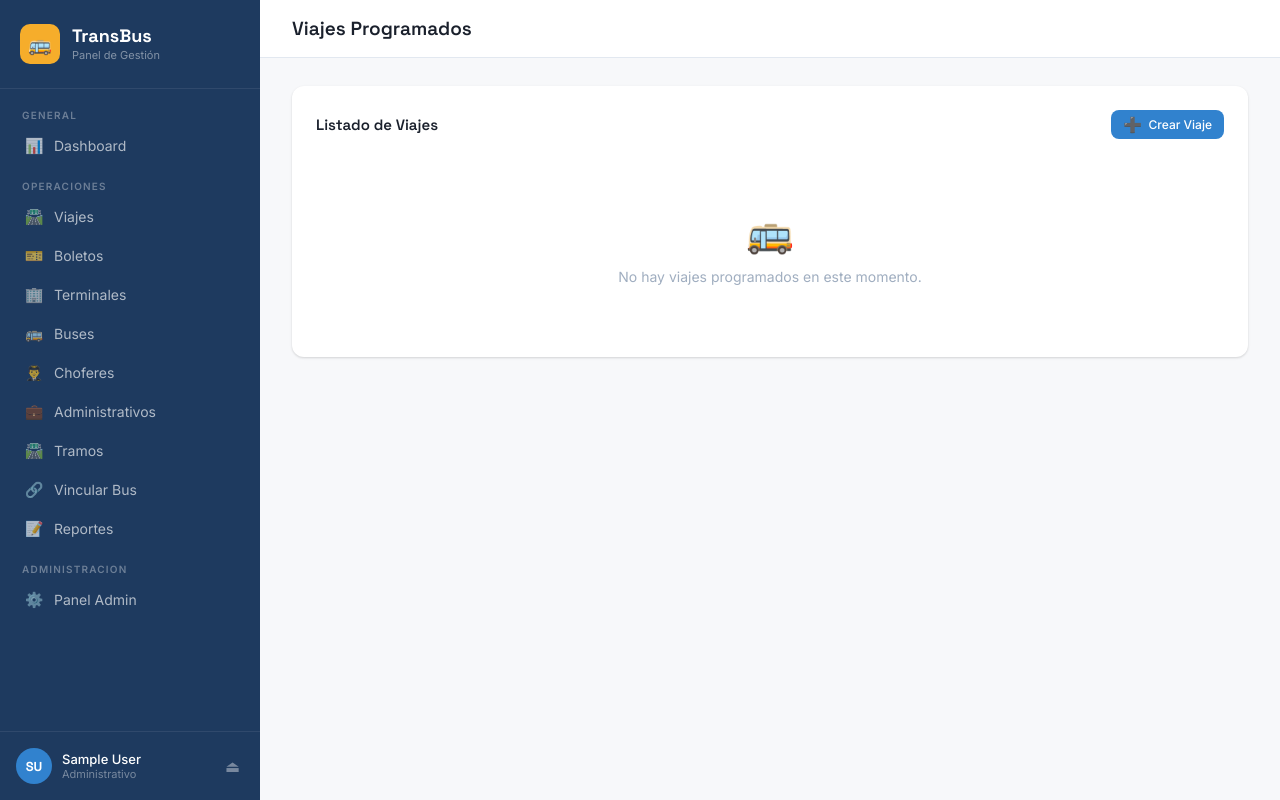
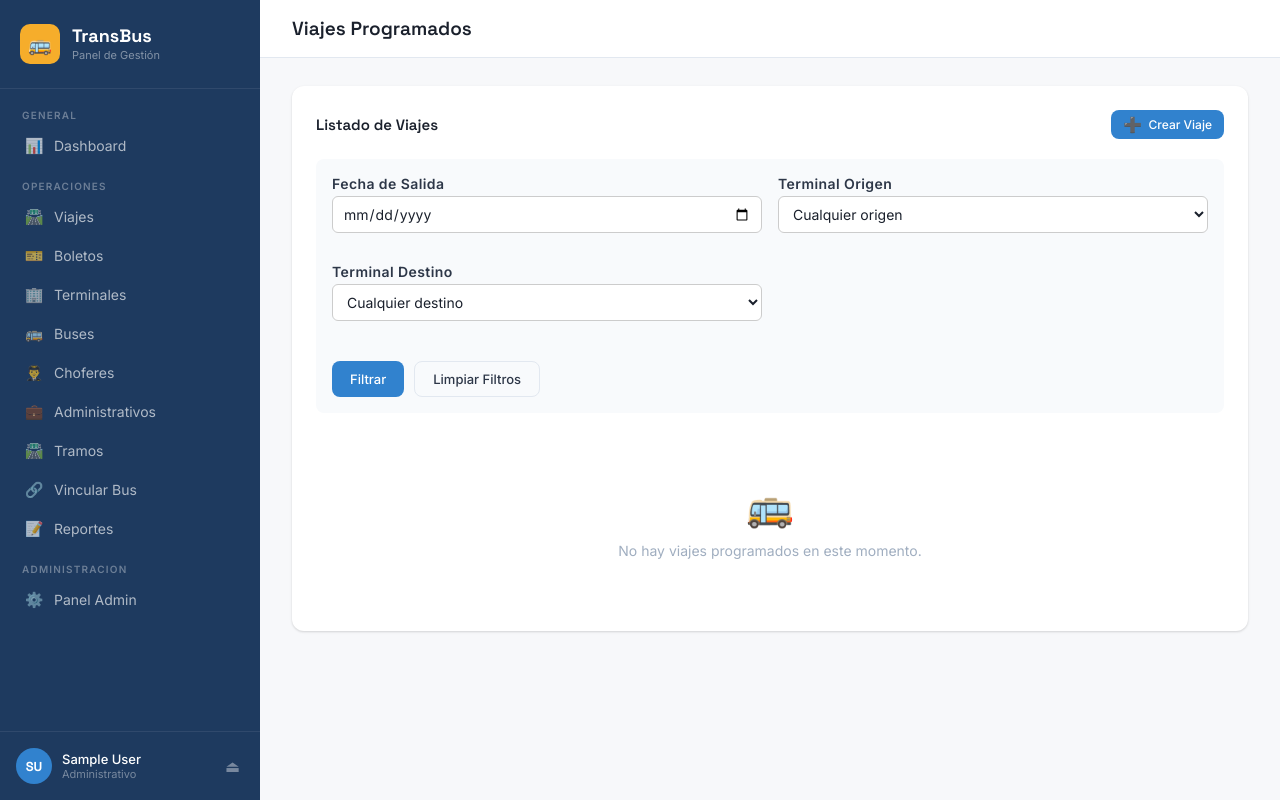
Before and after one commit to Canito301/Proyecto_BDD_Grupo8, a Django app: page /viajes/ in a window 1280 px wide. Run offline with Django 5.2, Linux system fonts and the light colour scheme; the visitor is signed in with stand-in values (Sample User, id 1); data that the repository does not hold is empty.

Commit message:
Se añade filtros viajes.

```diff
--- a/empresa_buses/settings.py
+++ b/empresa_buses/settings.py
@@ -53,9 +53,9 @@ WSGI_APPLICATION = 'empresa_buses.wsgi.application'
 DATABASES = {
     'default': {
         'ENGINE': 'django.db.backends.postgresql',
-        'NAME': 'proyectobdd8def',
-        'USER': 'grupo8',
-        'PASSWORD': 'ProyectoBDD_8',
+        'NAME': 'empresa_buses',
+        'USER': 'postgres',
+        'PASSWORD': 'pass1234',
         'HOST': 'localhost',
         'PORT': '5432',
         'OPTIONS': {
--- a/terminales/templates/viajes/lista_viajes.html
+++ b/terminales/templates/viajes/lista_viajes.html
@@ -11,6 +11,42 @@
             <span class="nav-icon">➕</span> Crear Viaje
         </button>
     </div>
+
+    <form method="get" class="form-grid" style="margin-bottom:20px; background: #f8fafc; padding: 16px; border-radius: 8px; margin-top: 15px;">
+        <div class="form-group">
+            <label>Fecha de Salida</label>
+            <input type="date" name="fecha" value="{{ q_fecha }}">
+        </div>
+
+        <div class="form-group">
+            <label>Terminal Origen</label>
+            <select name="origen">
+                <option value="">Cualquier origen</option>
+                {% for term in terminales %}
+                    <option value="{{ term.id_terminal }}" {% if q_origen == term.id_terminal|stringformat:"i" %}selected{% endif %}>
+                        {{ term.nombre }}
+                    </option>
+                {% endfor %}
+            </select>
+        </div>
+
+        <div class="form-group">
+            <label>Terminal Destino</label>
+            <select name="destino">
+                <option value="">Cualquier destino</option>
+                {% for term in terminales %}
+                    <option value="{{ term.id_terminal }}" {% if q_destino == term.id_terminal|stringformat:"i" %}selected{% endif %}>
+                        {{ term.nombre }}
+                    </option>
+                {% endfor %}
+            </select>
+        </div>
+
+        <div style="grid-column: 1 / -1; display: flex; gap: 10px; margin-top: 10px;">
+            <button type="submit" class="btn btn-primary">Filtrar</button>
+            <a href="{% url 'lista_viajes' %}" class="btn btn-ghost">Limpiar Filtros</a>
+        </div>
+    </form>
 
     {% if viajes %}
     <div class="table-responsive">
@@ -28,9 +64,13 @@
                 {% for viaje in viajes %}
                 <tr>
                     <td>{{ viaje.fecha_hora_inicio|date:"d/m/Y H:i" }}</td>
-                    <td>{{ viaje.id_terminal_inicio.nombre }}</td>
-                    <td>{{ viaje.id_terminal_final.nombre }}</td>
-                    <td>{{ viaje.id_bus.patente }}</td>
+                    <td>{{ viaje.terminal_inicio_nombre }}</td>
+                    <td>{{ viaje.terminal_final_nombre }}</td>
+                    <td>
+                        <span style="background: #eff6ff; color: #1e40af; padding: 4px 8px; border-radius: 4px; font-family: monospace; font-weight: bold;">
+                            {{ viaje.bus_patente }}
+                        </span>
+                    </td>
                     <td>
                         <a href="{% url 'disponibilidad_asientos' viaje.id_viaje %}" class="btn btn-primary btn-sm">
                             <span class="nav-icon">💺</span> Ver Asientos
@@ -49,7 +89,6 @@
     {% endif %}
 </div>
 
-<!-- Modal Crear Viaje -->
 <div id="modalCrearViaje" class="modal-overlay" style="display: {% if form.errors %}flex{% else %}none{% endif %};">
     <div class="modal-box">
         <div class="modal-header">
@@ -191,6 +230,5 @@
     function cerrarModalViaje() {
         document.getElementById('modalCrearViaje').style.display = 'none';
     }
-
 </script>
 {% endblock %}
--- a/terminales/views.py
+++ b/terminales/views.py
@@ -221,9 +221,47 @@ def editar_bus(request, bus_id):
 
 @login_required
 def lista_viajes(request):
-    viajes = Viaje.objects.select_related('id_terminal_inicio', 'id_terminal_final', 'id_bus').all().order_by('-fecha_hora_inicio')
-    return render(request, 'viajes/lista_viajes.html', {'viajes': viajes})
+    q_fecha = request.GET.get('fecha', '')
+    q_origen = request.GET.get('origen', '')
+    q_destino = request.GET.get('destino', '')
 
+    param_fecha = q_fecha if q_fecha else None
+    param_origen = int(q_origen) if q_origen and q_origen.isdigit() else None
+    param_destino = int(q_destino) if q_destino and q_destino.isdigit() else None
+
+    viajes = []
+
+    with connection.cursor() as cursor:
+        cursor.execute(
+            "SELECT * FROM filtrar_viajes(%s, %s, %s);",
+            [param_fecha, param_origen, param_destino]
+        )
+
+        filas = cursor.fetchall()
+
+        for fila in filas:
+            viajes.append({
+                'id_viaje': fila[0],
+                'fecha_hora_inicio': fila[1],
+                'id_chofer': fila[2],
+                'chofer_nombre': fila[3] if fila[3] else "No asignado",
+                'id_bus': fila[4],
+                'bus_patente': fila[5] if fila[5] else "Sin patente",
+                'id_terminal_inicio': fila[6],
+                'terminal_inicio_nombre': fila[7],
+                'id_terminal_final': fila[8],
+                'terminal_final_nombre': fila[9]
+            })
+
+    terminales = Terminal.objects.all().order_by('nombre')
+
+    return render(request, 'viajes/lista_viajes.html', {
+        'viajes': viajes,
+        'terminales': terminales,
+        'q_fecha': q_fecha,
+        'q_origen': q_origen,
+        'q_destino': q_destino,
+    })
 
 @login_required
 def disponibilidad_asientos(request, viaje_id):
```
